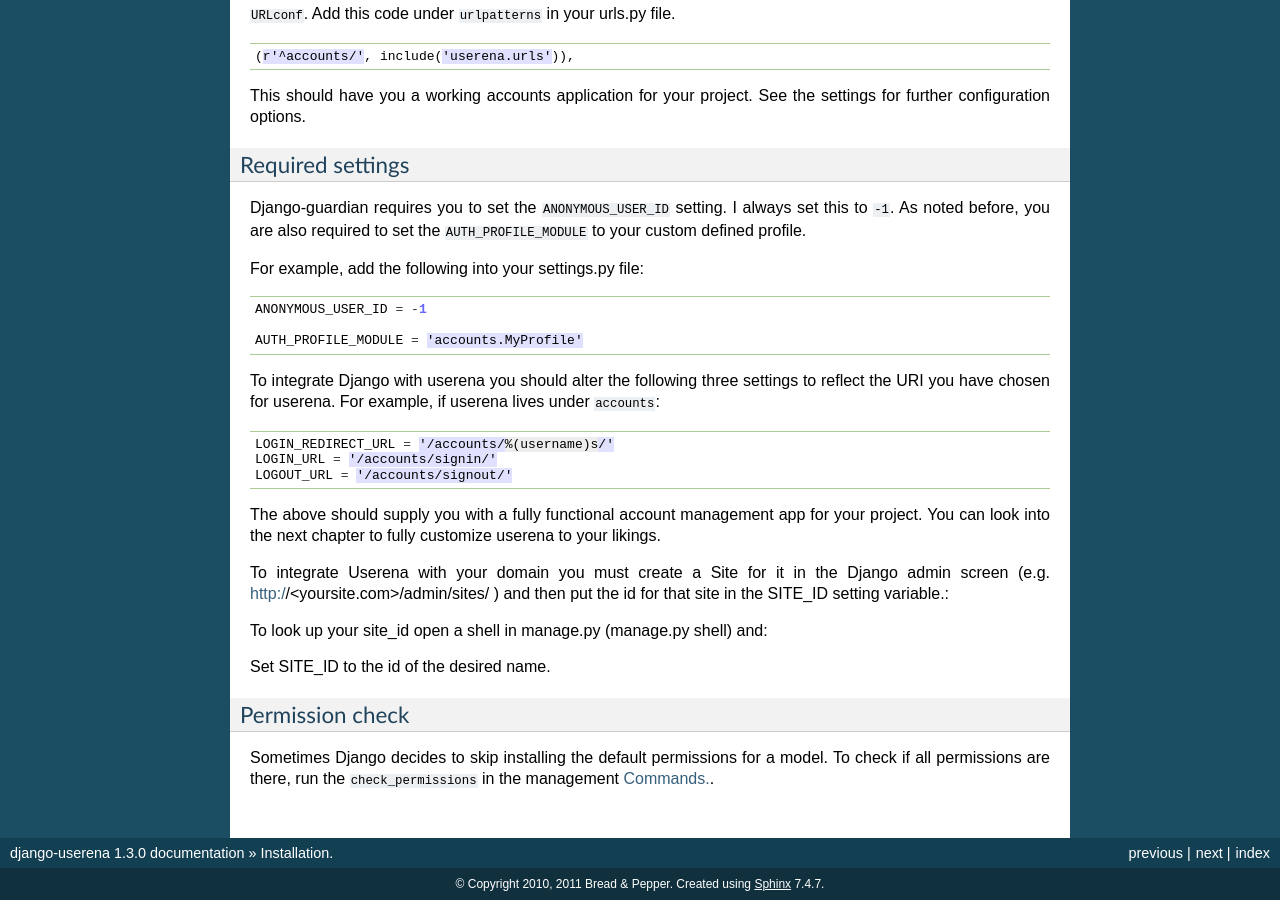
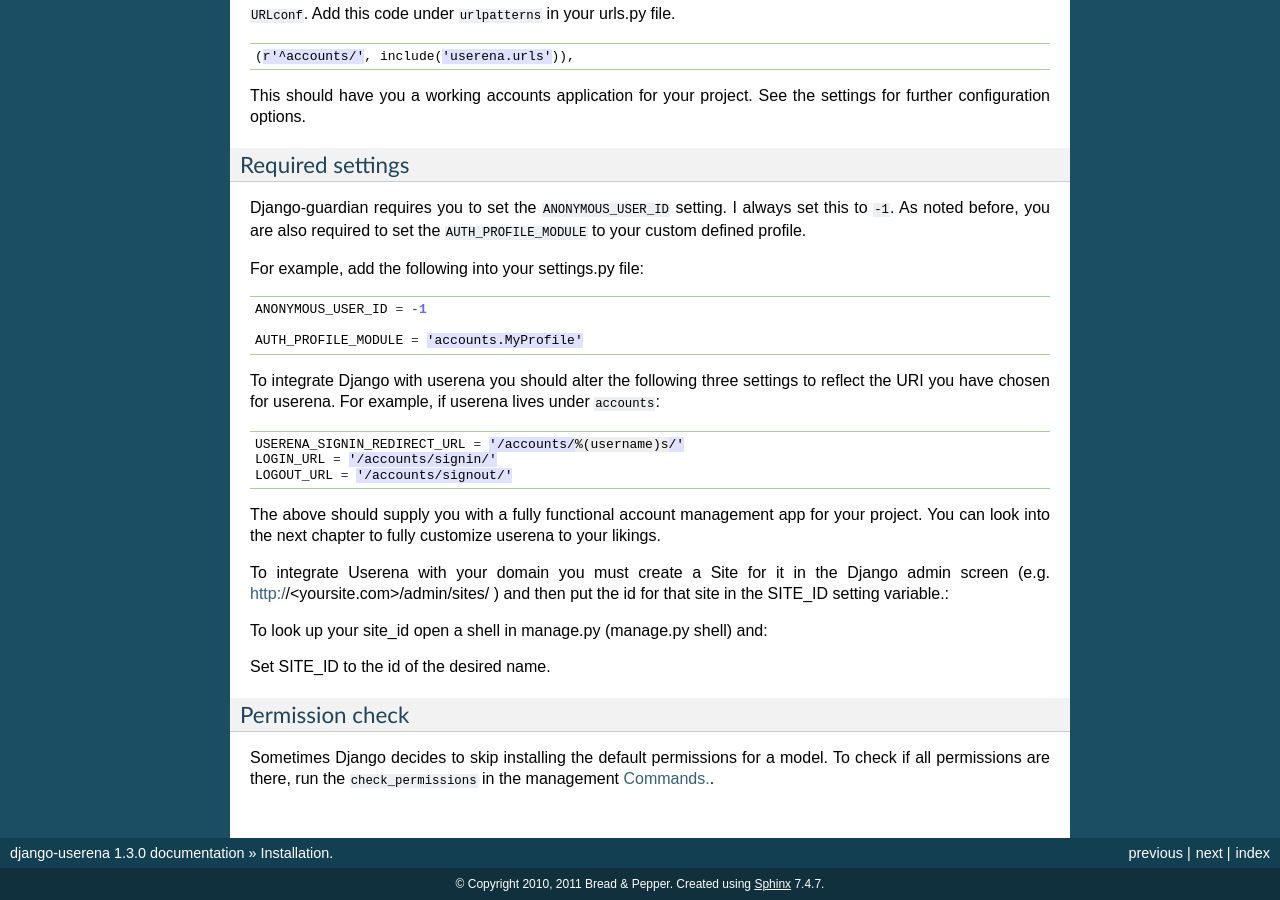
Before and after one commit to napster0125/django-ena-for-user, a Sphinx documentation site: the page built from docs/installation.rst, in a window 1280 px wide and 900 px high, scrolled down 2947 px. Built offline with Sphinx 7.4.7, drawn with Linux system fonts in a browser that asks for light colours; pages that are not in the unit, such as notebooks, are missing from menus.

Commit message:
Update installation.rst
USERENA_SIGNIN_REDIRECT_URL instead of LOGIN_REDIRECT_URL

```diff
--- a/docs/installation.rst
+++ b/docs/installation.rst
@@ -215,7 +215,7 @@
 
 .. code-block:: python
 
-    LOGIN_REDIRECT_URL = '/accounts/%(username)s/'
+    USERENA_SIGNIN_REDIRECT_URL = '/accounts/%(username)s/'
     LOGIN_URL = '/accounts/signin/'
     LOGOUT_URL = '/accounts/signout/'
 
```
